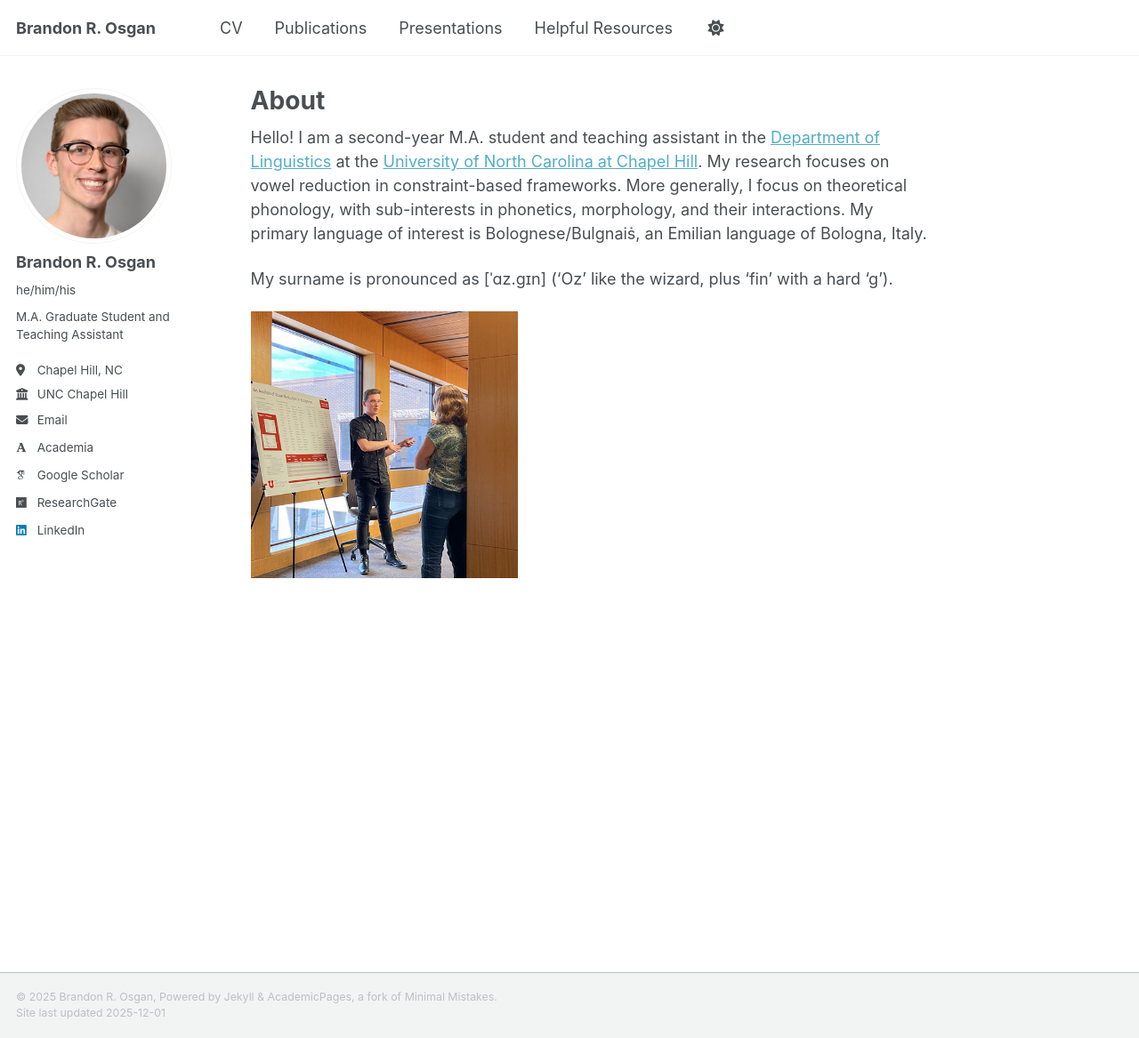
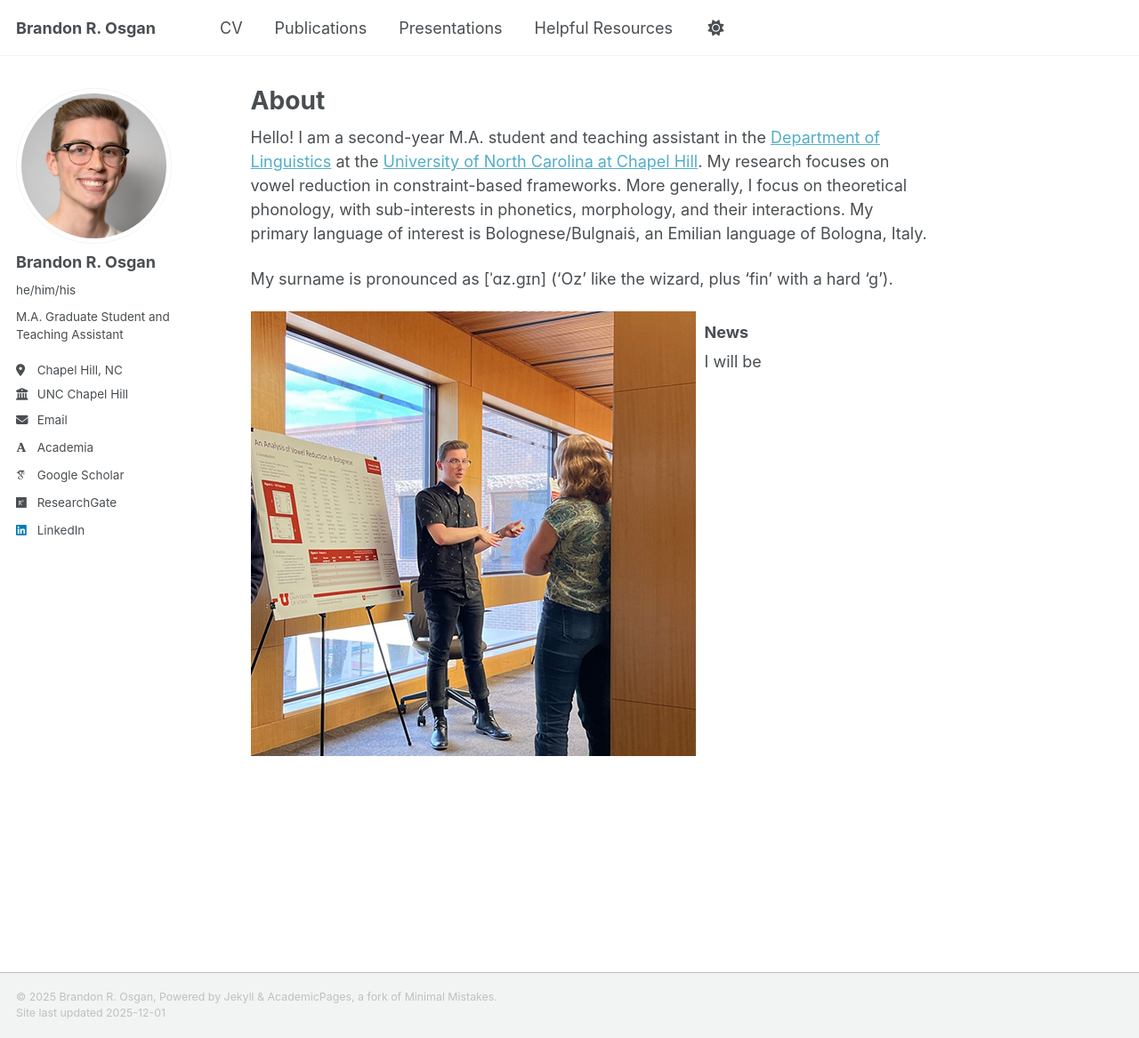
Before and after one commit to bosgan/bosgan.github.io, a Jekyll site: the page built from _pages/about.md, in a window 1280 px wide and 1167 px high. Shown: the whole window at 89% size. Built offline with Jekyll 4.4.1, drawn with Linux system fonts in a browser that asks for light colours; some web fonts are replaced; a script that is not in the unit is left out.

Commit message:
Update about.md

```diff
--- a/_pages/about.md
+++ b/_pages/about.md
@@ -11,4 +11,8 @@
 
 My surname is pronounced as [ˈɑz.gɪn] ('Oz' like the wizard, plus 'fin' with a hard 'g').
 
-![Brandon presenting a poster](/images/HRPS_Brandon_talking.jpg){:  .align-left width="300px"}
+<img src="/images/HRPS_Brandon_talking.jpg" alt="Brandon presenting a poster" style="float: left; margin-right: 10px;">
+
+### News
+
+I will be
```
